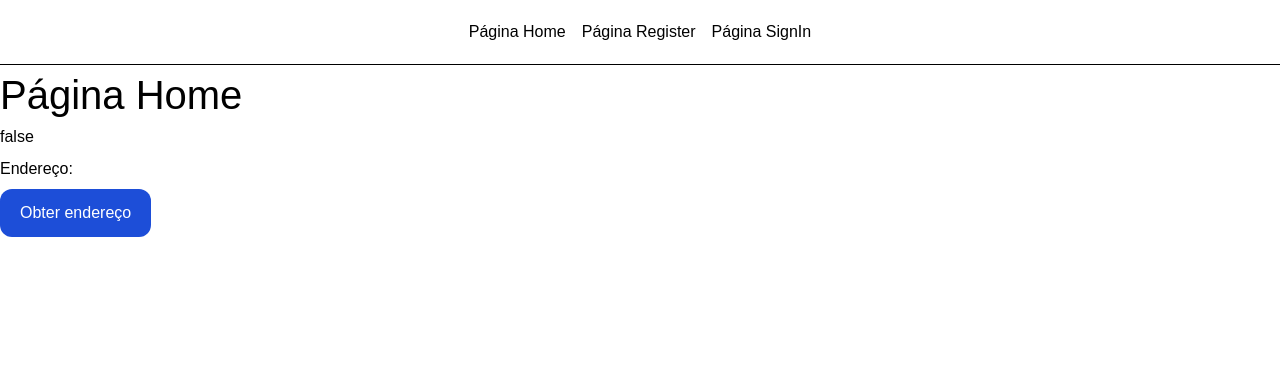
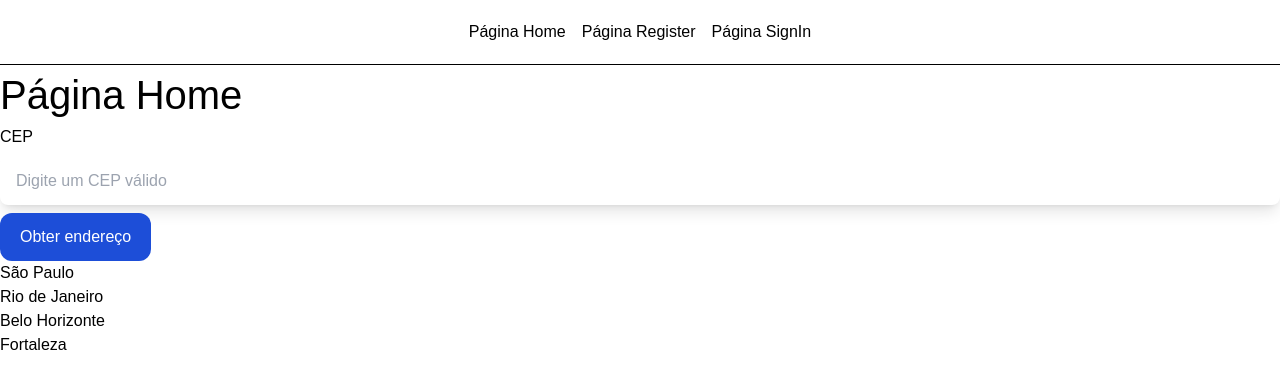
Before and after one commit to thiago-felipe-de-franca/my-project-example, a Next.js app: page / in a window 1280 px wide. Shown: the top 388 px of the page. Built offline with nearby package versions, Linux system fonts and the light colour scheme.

Commit message:
feat: adciona novos enderecos a lista ao clicar no botao "obter endereco"

```diff
--- /dev/null
+++ b/add-address.ts
@@ -0,0 +1,3 @@
+export async function addAddress(local: string){
+    const arrayLocal: string[] = []
+} return arrayLocal.push(local)
--- a/src/app/page.tsx
+++ b/src/app/page.tsx
@@ -1,44 +1,130 @@
 "use client";
+import { useState } from "react";
+import { getAddress } from "../../get-address";
 
-import { getAddress } from "../../get-address";
-import { useState } from "react"
+type Address = {
+  id: string;
+  bairro: string;
+  cep: string;
+  complemento: string;
+  ddd: string;
+  localidade: string; // Cidade
+  logradouro: string;
+  uf: string;
+};
+
+const initialAddresses: Address[] = [
+  {
+    id: "1",
+    bairro: "Centro",
+    cep: "01001-000",
+    complemento: "Apto 101",
+    ddd: "11",
+    localidade: "São Paulo",
+    logradouro: "Praça da Sé",
+    uf: "SP",
+  },
+  {
+    id: "2",
+    bairro: "Copacabana",
+    cep: "22041-001",
+    complemento: "Bloco B, Ap 502",
+    ddd: "21",
+    localidade: "Rio de Janeiro",
+    logradouro: "Avenida Atlântica",
+    uf: "RJ",
+  },
+  {
+    id: "3",
+    bairro: "Savassi",
+    cep: "30140-071",
+    complemento: "Loja 3",
+    ddd: "31",
+    localidade: "Belo Horizonte",
+    logradouro: "Rua Pernambuco",
+    uf: "MG",
+  },
+  {
+    id: "4",
+    bairro: "Meireles",
+    cep: "60160-230",
+    complemento: "Casa 10",
+    ddd: "85",
+    localidade: "Fortaleza",
+    logradouro: "Rua Silva Jatahy",
+    uf: "CE",
+  },
+];
 
 export default function Home() {
-  const [address, setAddress] = useState(null);
-  const [loading, setLoading] = useState(false)
+  // Criamos um estado `addresses` para armazenar e atualizar a lista de endereços dinâmicos
+  const [addresses, setAddresses] = useState(initialAddresses);
+  const [loading, setLoading] = useState(false);
+  const [textValue, setTextValue] = useState("");
 
   async function handleGetAddress() {
-    setLoading(true)
+    setLoading(true);
 
     try {
-      const result = await getAddress("54280731");
-      setAddress(result.logradouro)
-      // address = result;
+      // Obtém o endereço a partir do CEP usando a função `getAddress`
+      const result = await getAddress(textValue);
 
-      console.log(result.logradouro);
+      if (result?.erro === "true") {
+        alert("CEP inválido.");
+        return;
+      }
+
+      // Cria um novo objeto de endereço com os dados obtidos
+      const newAddress = {
+        id: (addresses.length + 1).toString(),
+        bairro: result.bairro,
+        cep: result.cep,
+        complemento: result.complemento || "",
+        ddd: result.ddd,
+        localidade: result.localidade,
+        logradouro: result.logradouro,
+        uf: result.uf,
+      };
+
+      // Atualiza o estado `addresses` inserindo o novo endereço no início da lista
+      setAddresses([newAddress, ...addresses]);
     } catch (error) {
       console.log(error);
       alert("Ocorreu um erro ao obter o endereço.");
     } finally {
-      setLoading(false)
+      setLoading(false);
     }
   }
 
   return (
     <div>
+      <h1>Página Home</h1>
 
-        <h1>Página Home</h1>
+      <div className="flex flex-col gap-2">
+        <label>CEP</label>
+        <input
+          onChange={(e) => setTextValue(e.target.value)}
+          className="rounded-lg shadow-lg px-4 p-3"
+          placeholder="Digite um CEP válido"
+        />
 
-        <div className="flex flex-col gap-2">
-          {String(loading)}
-          <span>Endereço: {address}</span>
-          <button
-            onClick={handleGetAddress}
-            className={`${loading && 'opacity-50'} w-fit px-5 py-3 bg-blue-700 text-white rounded-xl`}
-          >
-          {loading ? "Carregando...":"Obter endereço"}
+        <button
+          onClick={handleGetAddress}
+          disabled={textValue === ""}
+          className={`${
+            loading && "opacity-30"
+          } w-fit px-5 py-3 bg-blue-700 text-white rounded-xl`}
+        >
+          {loading ? "Carregando..." : "Obter endereço"}
         </button>
       </div>
+
+      <ul>
+        {/* Mapeia o array de endereços dinâmicos `addresses` para renderizar na tela */}
+        {addresses.map((address) => (
+          <li key={address.id}>{address.localidade}</li>
+        ))}
+      </ul>
     </div>
   );
 }
```
